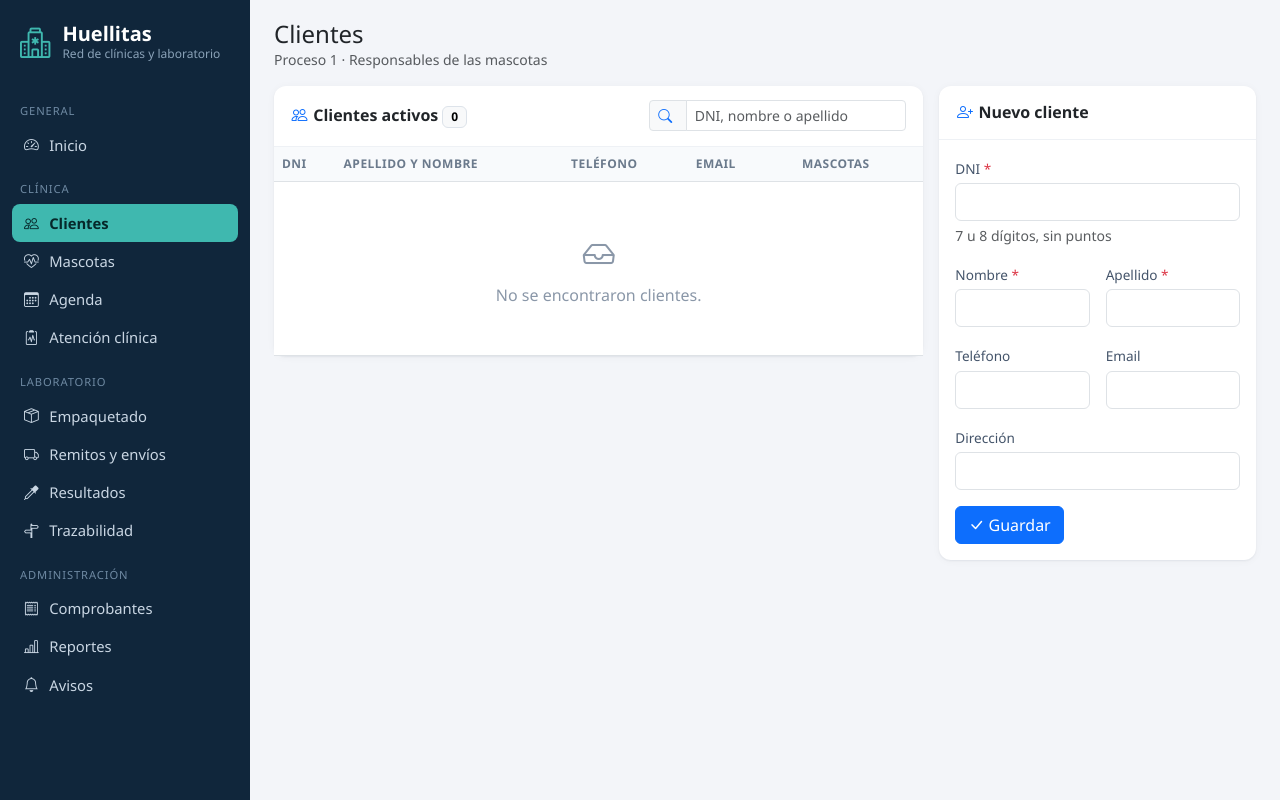
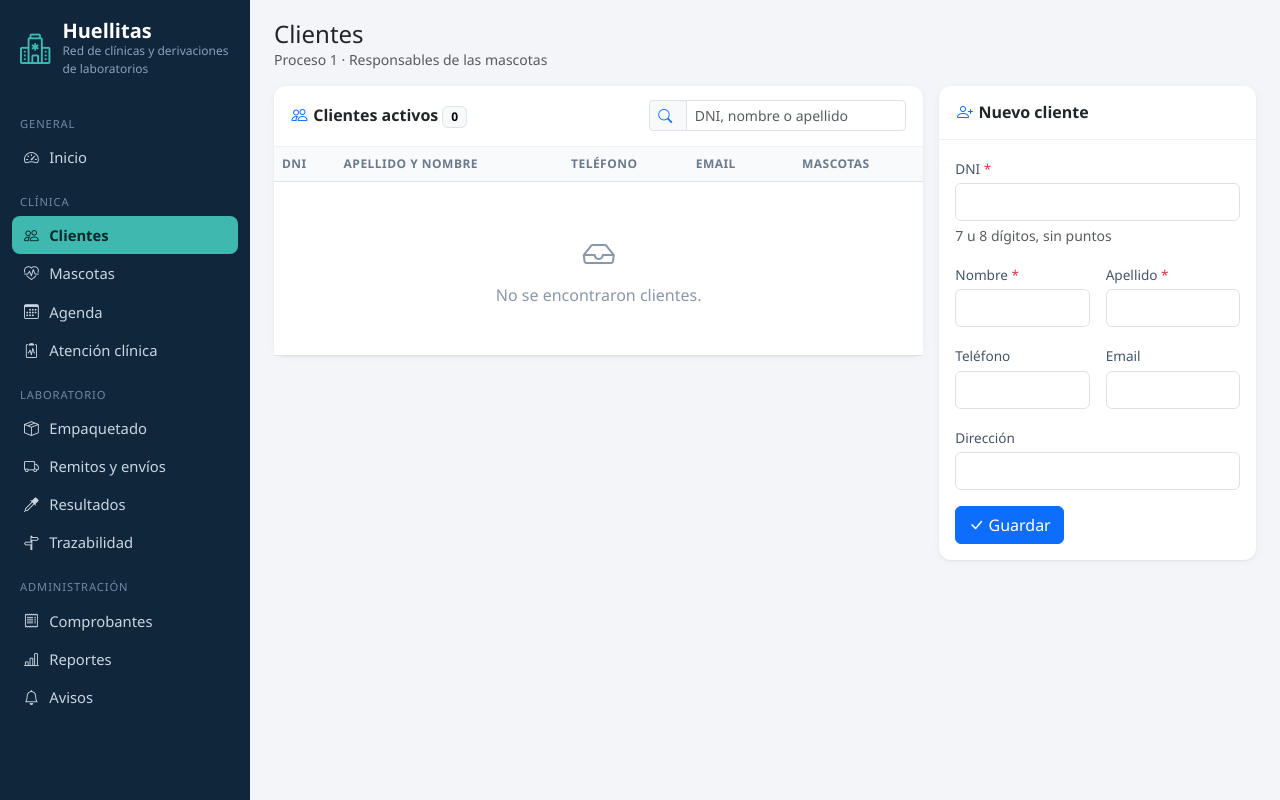
Before and after one commit to antodalmassofusco/TPI-DAO, a Python web app: template veterinaria/web/templates/clientes.html in a window 1280 px wide. Run offline with Jinja, Linux system fonts and the light colour scheme; the template is opened without the code that fills it, so the values that code supplies are empty.

Commit message:
Actualización automática de Florencia: 2 archivo(s) (23/10/2026 13:26)

```diff
--- a/veterinaria/web/templates/base.html
+++ b/veterinaria/web/templates/base.html
@@ -24,7 +24,7 @@
     <i class="bi bi-hospital"></i>
     <div>
       <div class="marca-nombre">Huellitas</div>
-      <div class="marca-sub">Red de clínicas y laboratorio</div>
+      <div class="marca-sub">Red de clínicas y derivaciones de laboratorios</div>
     </div>
     <button type="button" class="btn-close btn-close-white d-lg-none ms-auto" data-bs-dismiss="offcanvas" data-bs-target="#menu"></button>
   </div>
```
Also changed, not shown: README.md.
